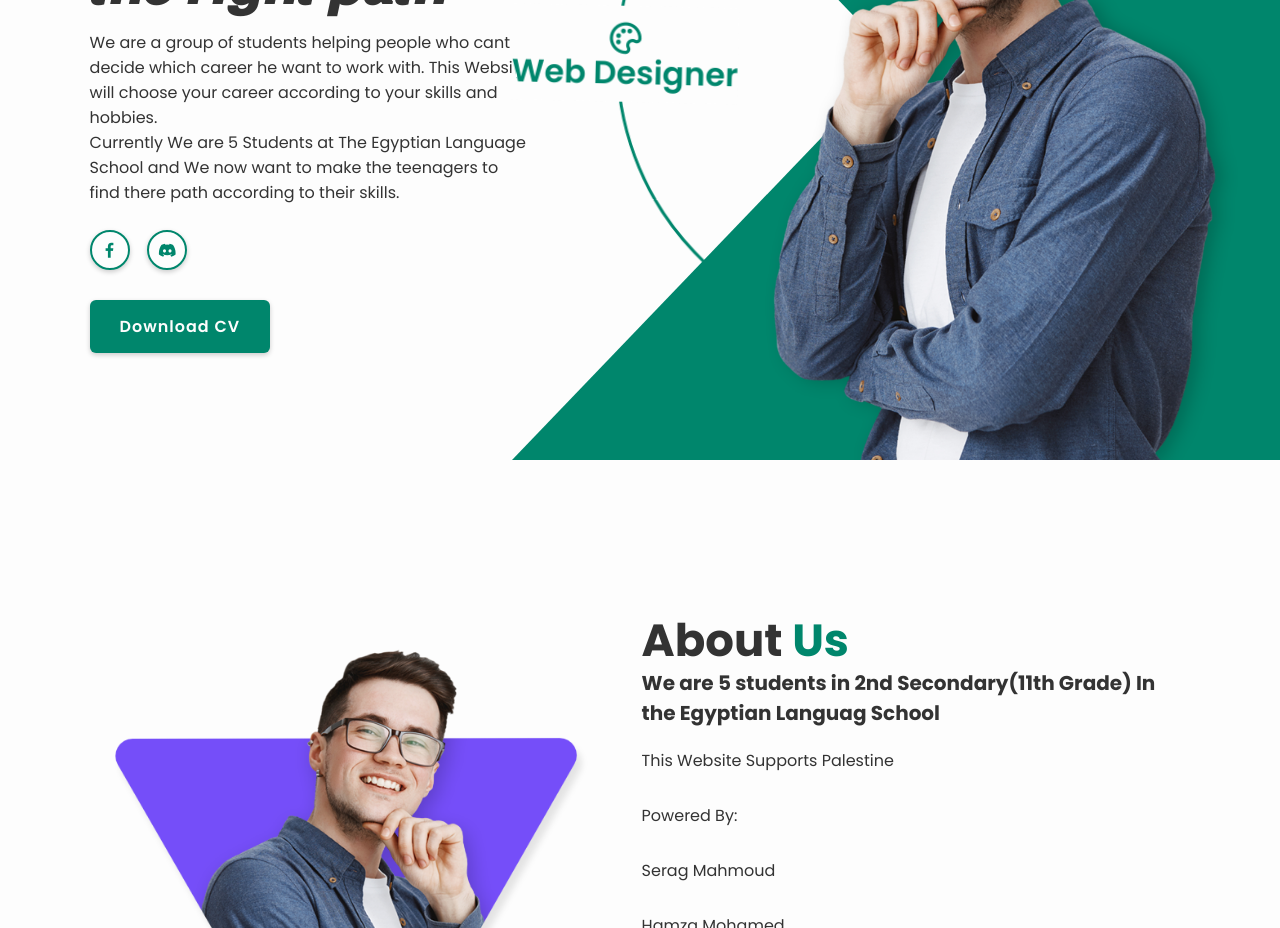
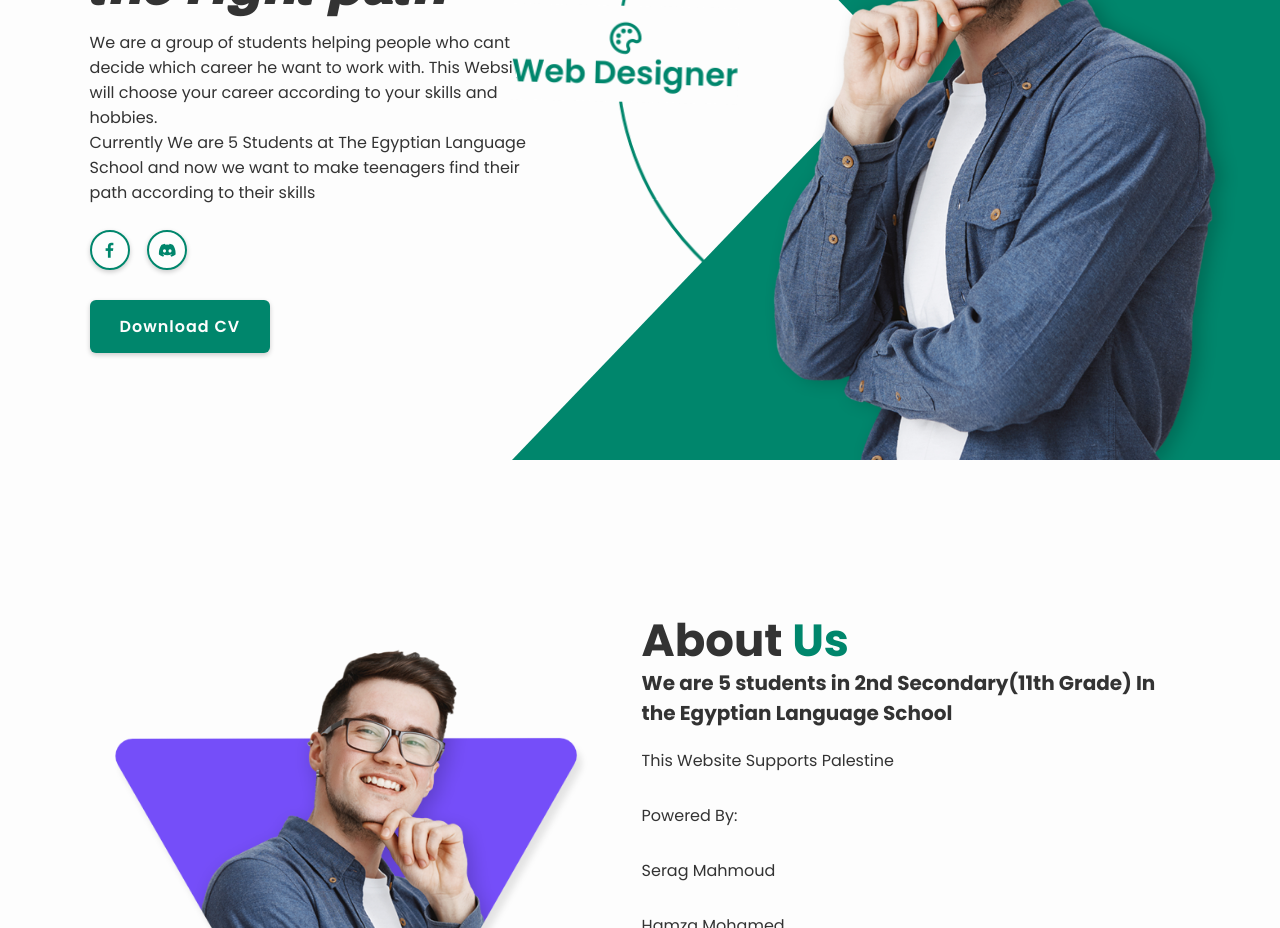
Before and after one commit to Serag0000/Youth-Horizon, a plain HTML site: page index.html in a window 1280 px wide. Shown: the part 340-1268 px from the top of the page. Drawn offline with nearby package versions, Linux system fonts and the light colour scheme.

Commit message:
index.html

```diff
--- a/index.html
+++ b/index.html
@@ -46,8 +46,8 @@
                 We are a group of students helping people who cant decide which career he want to work with. This Website will choose your career
                 according to your skills and hobbies.
             </p>
-            <p>Currently We are 5 Students at The Egyptian Language School and We now want to make the teenagers to find there
-                path according to their skills.
+            <p>Currently We are 5 Students at The Egyptian Language School and now we want to make teenagers
+                find their path according to their skills
             </p>
 
             <div class="social-media">
@@ -97,7 +97,7 @@
         <div class="about-content">
             <h2 class="heading">About <span>Us</span></h2>
             <h3>
-                We are 5 students in 2nd Secondary(11th Grade) In the Egyptian Languag School
+                We are 5 students in 2nd Secondary(11th Grade) In the Egyptian Language School
             </h3>
             <p>
                 This Website Supports Palestine
```
